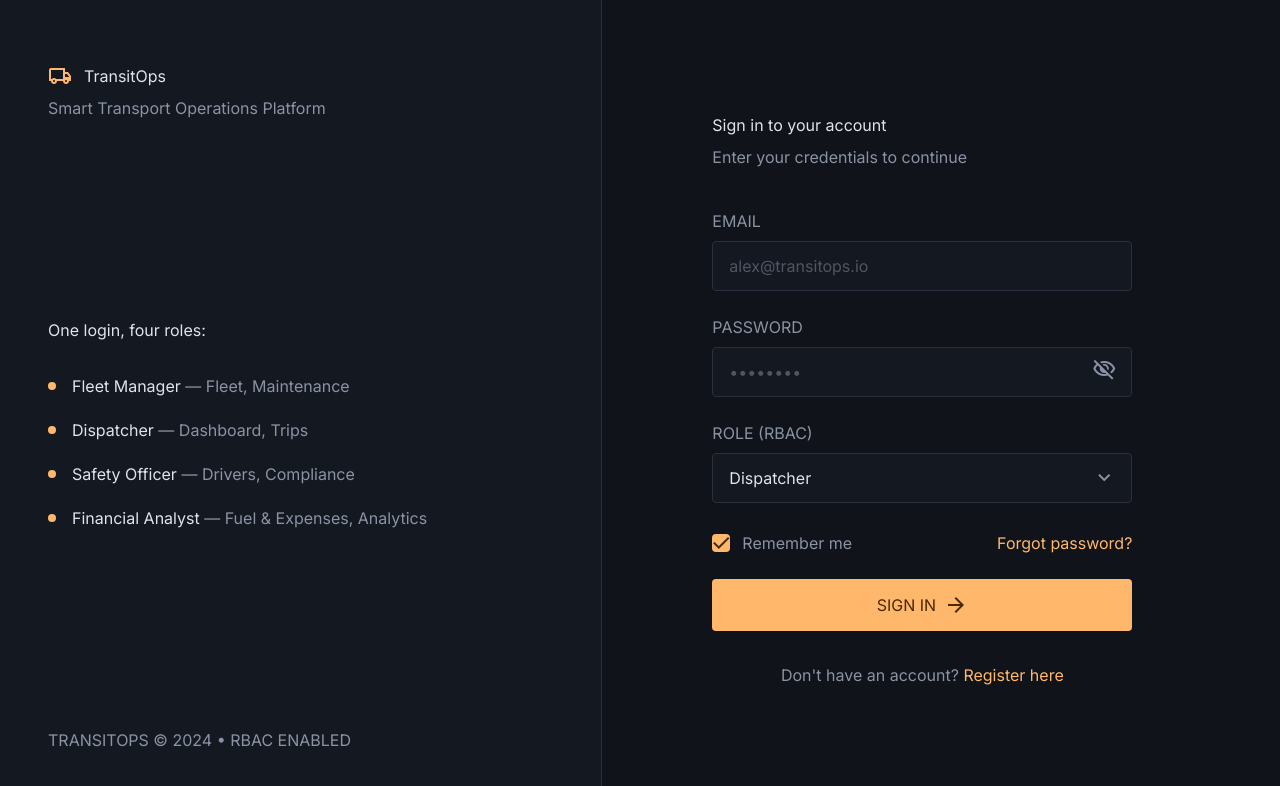
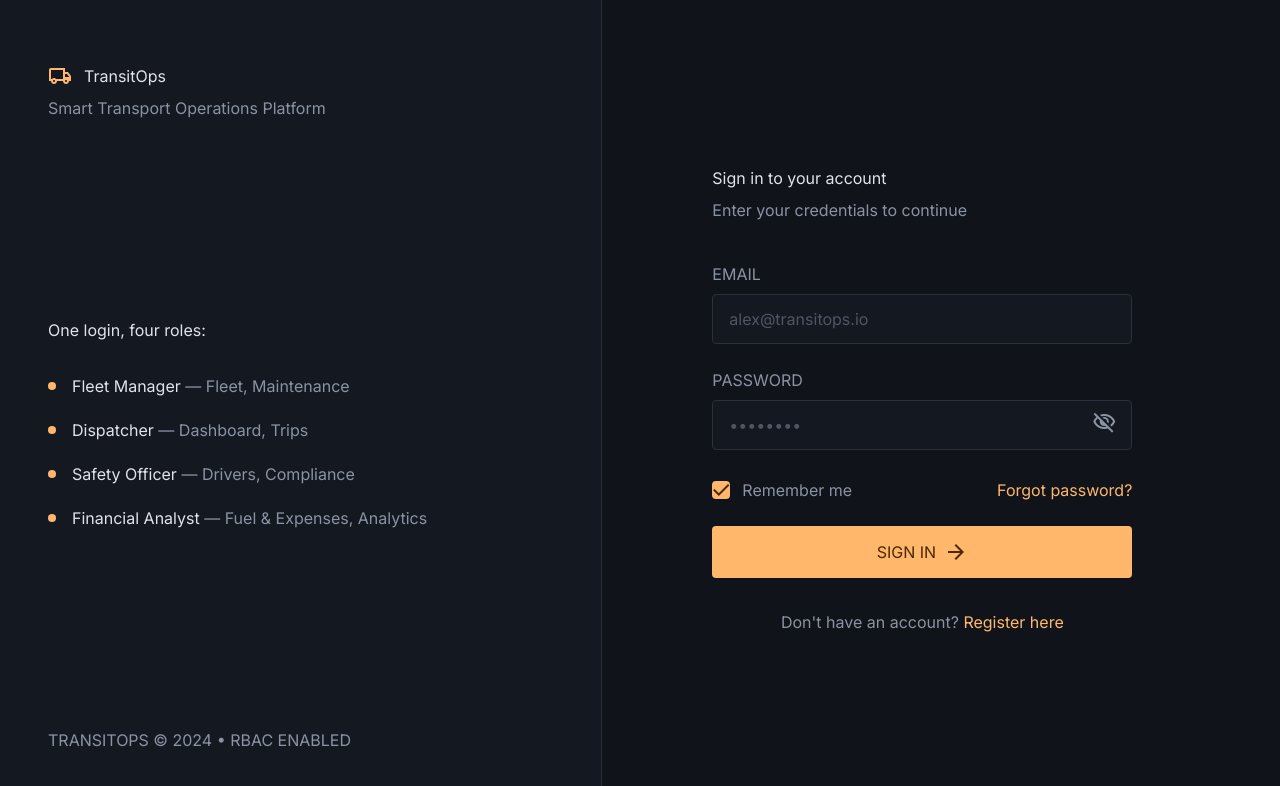
Before and after one commit to PrashantBansal2006/smart-Transport-Operations-platform, a React (Vite) app in the folder frontend/: page /login in a window 1280 px wide. Shown: the top 786 px of the page. Built offline with nearby package versions, Linux system fonts and the light colour scheme.

Commit message:
fix functionality of driver and setting pages

```diff
--- a/frontend/src/components/Sidebar.jsx
+++ b/frontend/src/components/Sidebar.jsx
@@ -79,7 +79,7 @@ export default function Sidebar() {
           )}
         </NavLink>
 
-        <div className="mt-auto pt-4 border-t border-border-subtle mx-4">
+        <div className="mt-2 pt-4 border-t border-border-subtle mx-4 mb-2">
           <button
             onClick={() => {
               localStorage.removeItem('token');
--- a/frontend/src/components/TopNavbar.jsx
+++ b/frontend/src/components/TopNavbar.jsx
@@ -26,16 +26,10 @@ export default function TopNavbar({ globalSearch, setGlobalSearch }) {
   else if (location.pathname.includes('fleet')) searchPlaceholder = "Search vehicles...";
   else if (location.pathname.includes('trips')) searchPlaceholder = "Search trips...";
 
-  // Only show search bar on pages with lists/tables
-  const showSearch = location.pathname.includes('drivers') ||
-                     location.pathname.includes('fleet') ||
-                     location.pathname.includes('trips');
-
   return (
     <header className="bg-surface-container w-full h-16 border-b border-border-subtle flex-shrink-0 flex justify-between items-center px-6 max-w-container-max mx-auto">
       <div className="flex items-center gap-4 w-1/3">
-        {/* Search conditionally rendered */}
-        {showSearch && (
+        {/* Search on left per JSON */}
         <div className="relative w-full max-w-md">
           <span className="material-symbols-outlined absolute left-3 top-1/2 -translate-y-1/2 text-text-secondary text-[20px]">
             search
@@ -48,23 +42,9 @@ export default function TopNavbar({ globalSearch, setGlobalSearch }) {
             placeholder={searchPlaceholder}
           />
         </div>
-        )}
       </div>
 
       <div className="flex items-center gap-6 justify-end w-1/3">
-        <div className="flex items-center gap-2">
-
-
-          <button className="w-10 h-10 rounded-full flex items-center justify-center text-on-surface-variant hover:bg-secondary-container/20 hover:text-on-surface transition-all active:scale-95 relative">
-            <span className="material-symbols-outlined">notifications</span>
-            <span className="absolute top-2 right-2 w-2 h-2 bg-primary rounded-full"></span>
-          </button>
-          <button className="w-10 h-10 rounded-full flex items-center justify-center text-on-surface-variant hover:bg-secondary-container/20 hover:text-on-surface transition-all active:scale-95">
-            <span className="material-symbols-outlined">help</span>
-          </button>
-        </div>
-
-        <div className="h-8 w-px bg-border-subtle"></div>
 
         {user ? (
           <div className="flex items-center gap-3">
--- a/frontend/src/pages/DriversPage.jsx
+++ b/frontend/src/pages/DriversPage.jsx
@@ -149,7 +149,6 @@ export default function DriversPage() {
               <th className="py-3 px-4 text-label-caps font-label-caps text-text-secondary uppercase tracking-wider text-right">Trip Compl.</th>
               <th className="py-3 px-4 text-label-caps font-label-caps text-text-secondary uppercase tracking-wider text-right">Safety Score</th>
               <th className="py-3 px-4 text-label-caps font-label-caps text-text-secondary uppercase tracking-wider pl-8">Status</th>
-              <th className="py-3 px-4 w-12"></th>
             </tr>
           </thead>
           <tbody className="divide-y divide-border-subtle text-body-md font-body-md">
@@ -167,7 +166,7 @@ export default function DriversPage() {
               </tr>
             ) : (
               drivers.map((driver) => {
-                const expired = isExpired(driver.licenseExpiry);
+                const expired = isExpired(driver.licenseExpiryDate);
                 const isSuspended = driver.status === 'Suspended';
 
                 return (
@@ -190,7 +189,7 @@ export default function DriversPage() {
                     <td className="py-3 px-4 text-text-secondary font-data-mono">{driver.licenseNumber}</td>
                     <td className="py-3 px-4 text-on-surface">{driver.licenseCategory}</td>
                     <td className={`py-3 px-4 ${expired ? 'text-status-danger font-medium' : 'text-on-surface'}`}>
-                      {formatExpiry(driver.licenseExpiry)} {expired && 'EXPIRED'}
+                      {formatExpiry(driver.licenseExpiryDate)} {expired && 'EXPIRED'}
                     </td>
                     <td className="py-3 px-4 text-text-secondary font-data-mono">{driver.contactNumber}</td>
                     <td className="py-3 px-4 text-right font-data-mono text-on-surface">--</td>
@@ -199,11 +198,6 @@ export default function DriversPage() {
                     </td>
                     <td className="py-3 px-4 pl-8">
                       <StatusBadge status={driver.status} />
-                    </td>
-                    <td className="py-3 px-4 text-right">
-                      <button className="text-text-secondary hover:text-on-surface opacity-0 group-hover:opacity-100 transition-opacity">
-                        <span className="material-symbols-outlined">more_vert</span>
-                      </button>
                     </td>
                   </tr>
                 );
--- a/frontend/src/pages/LoginPage.jsx
+++ b/frontend/src/pages/LoginPage.jsx
@@ -4,7 +4,7 @@ import { useNavigate, Link } from 'react-router-dom';
 export default function LoginPage() {
   const [email, setEmail] = useState('');
   const [password, setPassword] = useState('');
-  const [role, setRole] = useState('Dispatcher');
+
   const [error, setError] = useState(null);
   const [loading, setLoading] = useState(false);
   const navigate = useNavigate();
@@ -131,22 +131,7 @@ export default function LoginPage() {
               </div>
             </div>
 
-            <div>
-              <label className="block font-label-caps text-text-secondary mb-2">ROLE (RBAC)</label>
-              <div className="relative">
-                <select
-                  value={role}
-                  onChange={(e) => setRole(e.target.value)}
-                  className="w-full bg-bg-surface border border-border-subtle rounded py-3 pl-4 pr-12 font-body-md text-on-surface appearance-none focus:outline-none focus:border-primary focus:ring-1 focus:ring-primary transition-colors"
-                >
-                  <option value="Dispatcher">Dispatcher</option>
-                  <option value="FleetManager">Fleet Manager</option>
-                  <option value="SafetyOfficer">Safety Officer</option>
-                  <option value="FinancialAnalyst">Financial Analyst</option>
-                </select>
-                <span className="material-symbols-outlined absolute right-4 top-1/2 -translate-y-1/2 text-text-secondary pointer-events-none">expand_more</span>
-              </div>
-            </div>
+
 
             <div className="flex items-center justify-between pt-1">
               <label className="flex items-center gap-3 cursor-pointer group">
--- a/frontend/src/pages/SettingsPage.jsx
+++ b/frontend/src/pages/SettingsPage.jsx
@@ -17,10 +17,13 @@ export default function SettingsPage() {
   const handleSave = async () => {
     setSaveStatus('saving');
     try {
+      const token = localStorage.getItem('token');
       const res = await fetch('http://localhost:5000/api/auth/depot', {
         method: 'PUT',
-        headers: { 'Content-Type': 'application/json' },
-        credentials: 'true', // actually the backend accepts cookies
+        headers: {
+          'Content-Type': 'application/json',
+          'Authorization': `Bearer ${token}`
+        },
         body: JSON.stringify({ depotName })
       });
       const data = await res.json();
```
Lines whose indentation alone changed are shown as unchanged.
